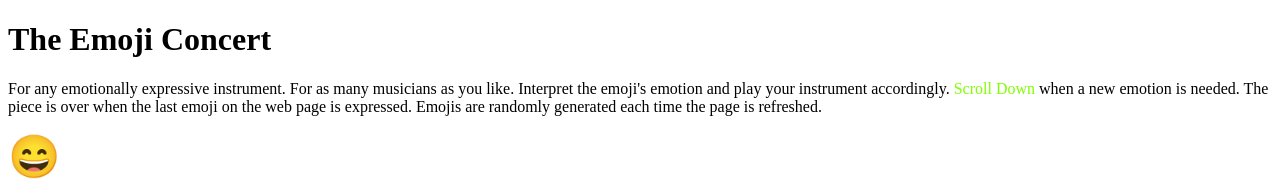
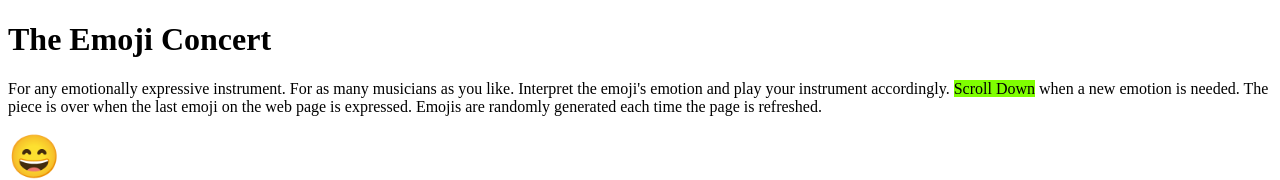
Before and after one commit to tmartinez88/emojiconcert, a plain HTML site: page index.html in a window 1280 px wide. Shown: the top 180 px of the page. Drawn offline with Linux system fonts and the light colour scheme.

Commit message:
switch emphasis

```diff
--- a/index.html
+++ b/index.html
@@ -8,7 +8,7 @@
 </head>
 <body>
     <h1>The Emoji Concert</h1>
-    <p>For any emotionally expressive instrument. For as many musicians as you like. Interpret the emoji's emotion and play your instrument accordingly. <span style="color:chartreuse">Scroll Down</span> when a new emotion is needed. The piece is over when the last emoji on the web page is expressed. Emojis are randomly generated each time the page is refreshed.</p>
+    <p>For any emotionally expressive instrument. For as many musicians as you like. Interpret the emoji's emotion and play your instrument accordingly. <span style="background-color:chartreuse">Scroll Down</span> when a new emotion is needed. The piece is over when the last emoji on the web page is expressed. Emojis are randomly generated each time the page is refreshed.</p>
     <div id="container"></div>
 
     <script src="graphic.js"></script>
```
